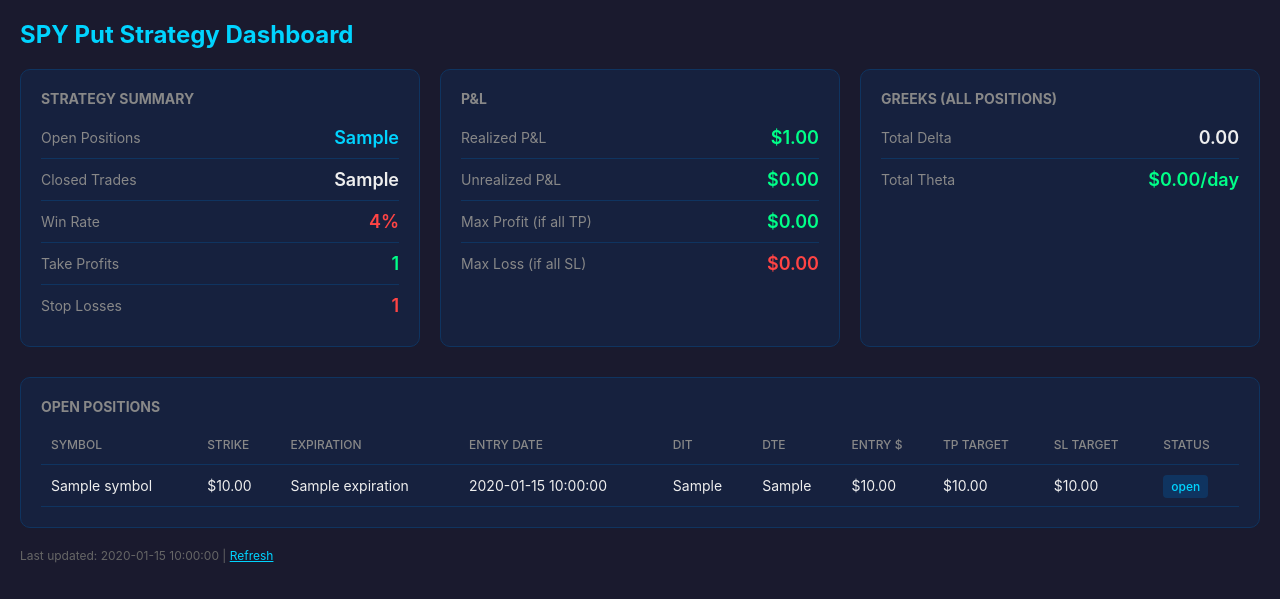
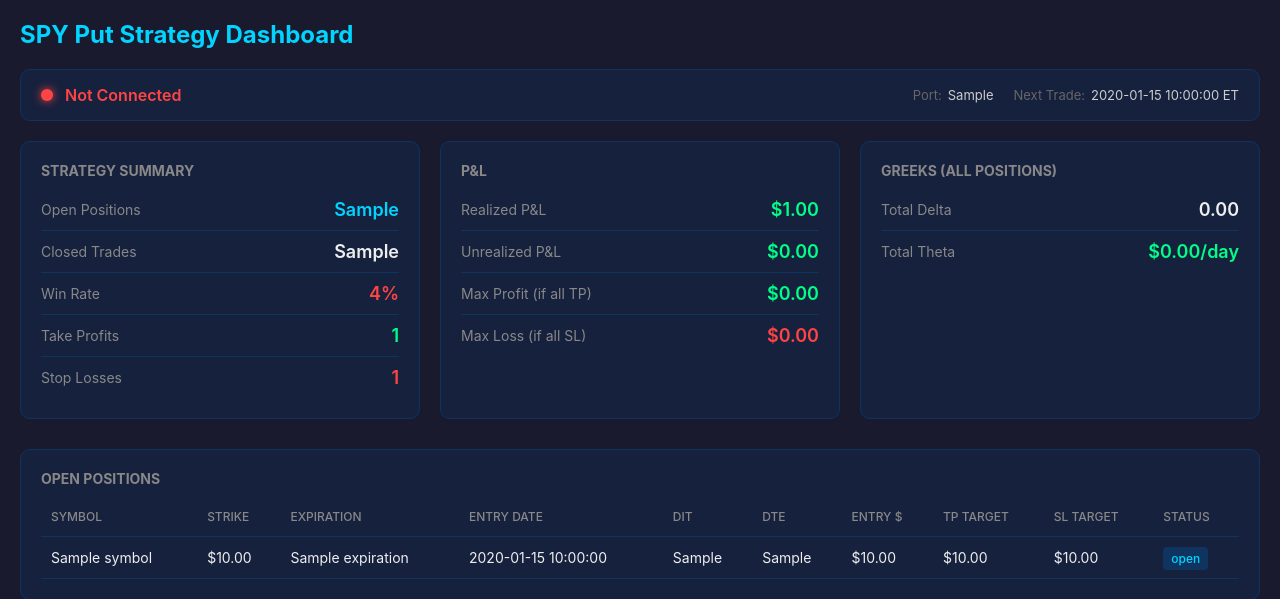
Before and after one commit to WalkerWalker/ibkr-spy-puts, a FastAPI app: template src/ibkr_spy_puts/templates/dashboard.html in a window 1280 px wide. Shown: the top 599 px of the page. Run offline with FastAPI, Linux system fonts and the light colour scheme; the template is opened without the code that fills it: most values are stand-ins (such as "Sample title", 1, 10 or a date in 2020).

Commit message:
Add connection status indicator to dashboard
- Add /api/connection-status endpoint to check TWS/Gateway connection
- Shows ready-to-trade status with pulsing green indicator when connected
- Displays trading mode (PAPER/LIVE), account number, and next trade time
- Shows error details when connection fails

Co-Authored-By: Claude Opus 4.5 <noreply@anthropic.com>

```diff
--- a/src/ibkr_spy_puts/api.py
+++ b/src/ibkr_spy_puts/api.py
@@ -236,6 +236,9 @@ async def dashboard(request: Request):
         summary = db.get_strategy_summary()
         risk = db.get_risk_metrics()
 
+        # Get connection status
+        connection_status = await get_connection_status()
+
         return templates.TemplateResponse(
             "dashboard.html",
             {
@@ -243,6 +246,7 @@ async def dashboard(request: Request):
                 "positions": positions,
                 "summary": summary,
                 "risk": risk,
+                "connection": connection_status,
                 "now": datetime.now,
             },
         )
@@ -262,3 +266,62 @@ async def health():
         return {"status": "unhealthy", "error": str(e)}
     finally:
         db.disconnect()
+
+
+@app.get("/api/connection-status")
+async def get_connection_status():
+    """Check TWS/Gateway connection status and trading readiness."""
+    from ibkr_spy_puts.config import TWSSettings, ScheduleSettings
+    from ibkr_spy_puts.scheduler import MarketCalendar
+    from ib_insync import IB
+    import os
+
+    tws_settings = TWSSettings()
+    schedule_settings = ScheduleSettings(
+        trade_time=os.getenv("SCHEDULE_TRADE_TIME", "09:30"),
+        timezone=os.getenv("SCHEDULE_TIMEZONE", "America/New_York"),
+    )
+
+    status = {
+        "connected": False,
+        "logged_in": False,
+        "account": None,
+        "trading_mode": None,  # "PAPER" or "LIVE"
+        "ready_to_trade": False,
+        "tws_host": tws_settings.host,
+        "tws_port": tws_settings.port,
+        "next_trade_time": schedule_settings.trade_time,
+        "timezone": schedule_settings.timezone,
+        "error": None,
+    }
+
+    ib = IB()
+    try:
+        ib.connect(tws_settings.host, tws_settings.port, clientId=99, readonly=True)
+        status["connected"] = True
+
+        # Get account info to verify login
+        accounts = ib.managedAccounts()
+        if accounts:
+            status["logged_in"] = True
+            status["account"] = accounts[0]
+            # DU prefix = paper trading account
+            if accounts[0].startswith("DU"):
+                status["trading_mode"] = "PAPER"
+            else:
+                status["trading_mode"] = "LIVE"
+
+        # Check if today is a trading day
+        calendar = MarketCalendar()
+        is_trading_day = calendar.is_trading_day()
+
+        # Ready to trade = connected + logged in
+        status["ready_to_trade"] = status["connected"] and status["logged_in"]
+        status["is_trading_day"] = is_trading_day
+
+        ib.disconnect()
+
+    except Exception as e:
+        status["error"] = str(e)
+
+    return status
--- a/src/ibkr_spy_puts/templates/dashboard.html
+++ b/src/ibkr_spy_puts/templates/dashboard.html
@@ -120,10 +120,120 @@
         .orders-row td {
             padding-left: 30px;
         }
+        .status-bar {
+            display: flex;
+            align-items: center;
+            justify-content: space-between;
+            background: #16213e;
+            border-radius: 10px;
+            padding: 15px 20px;
+            margin-bottom: 20px;
+            border: 1px solid #0f3460;
+        }
+        .status-indicator {
+            display: flex;
+            align-items: center;
+            gap: 12px;
+        }
+        .status-dot {
+            width: 12px;
+            height: 12px;
+            border-radius: 50%;
+            animation: pulse 2s infinite;
+        }
+        .status-dot.ready {
+            background: #00ff88;
+            box-shadow: 0 0 10px #00ff88;
+        }
+        .status-dot.not-ready {
+            background: #ff4444;
+            box-shadow: 0 0 10px #ff4444;
+            animation: none;
+        }
+        @keyframes pulse {
+            0%, 100% { opacity: 1; }
+            50% { opacity: 0.5; }
+        }
+        .status-text {
+            font-size: 16px;
+            font-weight: 600;
+        }
+        .status-text.ready {
+            color: #00ff88;
+        }
+        .status-text.not-ready {
+            color: #ff4444;
+        }
+        .status-details {
+            display: flex;
+            gap: 20px;
+            font-size: 13px;
+            color: #888;
+        }
+        .status-detail {
+            display: flex;
+            align-items: center;
+            gap: 6px;
+        }
+        .status-detail .label {
+            color: #666;
+        }
+        .status-detail .value {
+            color: #ccc;
+        }
+        .status-detail .value.paper {
+            color: #ffaa00;
+        }
+        .status-detail .value.live {
+            color: #00ff88;
+        }
     </style>
 </head>
 <body>
     <h1>SPY Put Strategy Dashboard</h1>
+
+    <!-- Connection Status Bar -->
+    <div class="status-bar">
+        <div class="status-indicator">
+            <div class="status-dot {% if connection.ready_to_trade %}ready{% else %}not-ready{% endif %}"></div>
+            <span class="status-text {% if connection.ready_to_trade %}ready{% else %}not-ready{% endif %}">
+                {% if connection.ready_to_trade %}
+                    Ready to Trade
+                {% else %}
+                    Not Connected
+                {% endif %}
+            </span>
+        </div>
+        <div class="status-details">
+            {% if connection.ready_to_trade %}
+                <div class="status-detail">
+                    <span class="label">Mode:</span>
+                    <span class="value {% if connection.trading_mode == 'PAPER' %}paper{% else %}live{% endif %}">
+                        {{ connection.trading_mode }}
+                    </span>
+                </div>
+                <div class="status-detail">
+                    <span class="label">Account:</span>
+                    <span class="value">{{ connection.account }}</span>
+                </div>
+            {% else %}
+                <div class="status-detail">
+                    <span class="label">Port:</span>
+                    <span class="value">{{ connection.tws_port }}</span>
+                </div>
+                {% if connection.error %}
+                <div class="status-detail">
+                    <span class="label">Error:</span>
+                    <span class="value" style="color: #ff6666;">Connection refused</span>
+                </div>
+                {% endif %}
+            {% endif %}
+            <div class="status-detail">
+                <span class="label">Next Trade:</span>
+                <span class="value">{{ connection.next_trade_time }} ET</span>
+            </div>
+        </div>
+    </div>
 
     <!-- Summary Cards -->
     <div class="grid">
```
